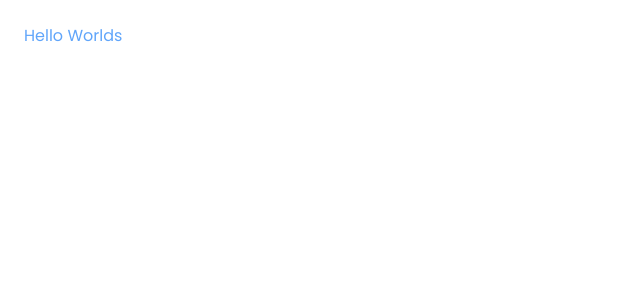
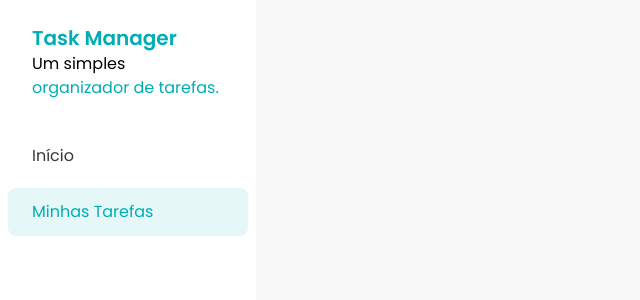
Before and after one commit to brunoguima00/fsc-task-manager, a React (Vite) app: page / in a window 1280 px wide. Shown: the top 300 px of the page, without its empty margins (0-640 px from the left). Built offline with nearby package versions, Linux system fonts and the light colour scheme.

Commit message:
feat: add Sidebar and SidbarButton componeent

```diff
--- a/src/App.jsx
+++ b/src/App.jsx
@@ -1,9 +1,7 @@
+import Sidebar from './components/Sidebar'
+
 function App() {
-  return (
-    <div>
-      <h1 className="p-6 text-blue-400">Hello Worlds</h1>
-    </div>
-  )
+  return <Sidebar />
 }
 
 export default App
--- /dev/null
+++ b/src/components/Sidebar.jsx
@@ -0,0 +1,22 @@
+import SidebarButton from './SidebarButton'
+
+const Sidebar = () => {
+  return (
+    <div className="font h-screen w-64 bg-white">
+      <div className="px-8 py-6">
+        <h1 className="text-xl font-semibold text-[#00ADB5]"> Task Manager</h1>
+        <p>
+          Um simples{' '}
+          <span className="text-[#00ADB5]">organizador de tarefas.</span>
+        </p>
+      </div>
+      {/* flex flex-col para deixar um embaixo do outro, gap é o espaçamento entre os elementos da div */}
+      <div className="flex flex-col gap-2 p-2">
+        <SidebarButton variant="unselected">Início</SidebarButton>
+        <SidebarButton variant="selected">Minhas Tarefas</SidebarButton>
+      </div>
+    </div>
+  )
+}
+
+export default Sidebar
--- /dev/null
+++ b/src/components/SidebarButton.jsx
@@ -0,0 +1,18 @@
+const SidebarButton = ({ children, variant }) => {
+  const getVariantClasses = () => {
+    if (variant === 'unselected') {
+      return 'text-[#35383E]'
+    }
+    if (variant === 'selected') {
+      return 'bg-[#E6F7F8] text-[#00ADB5]'
+    }
+  }
+
+  return (
+    <a href="#" className={`rounded-lg px-6 py-3 ${getVariantClasses()}`}>
+      {children}
+    </a>
+  )
+}
+
+export default SidebarButton
--- a/src/index.css
+++ b/src/index.css
@@ -1,5 +1,5 @@
-@tailwind base;
-@tailwind utilities;
+@import 'tailwindcss/base';
+@import 'tailwindcss/utilities';
 
 @layer base {
   @font-face {
@@ -56,4 +56,8 @@
     font-style: normal;
     src: url('/src/assets/fonts/Poppins-Black.ttf');
   }
+
+  body {
+    @apply bg-[#f8f8f8];
+  }
 }
```
